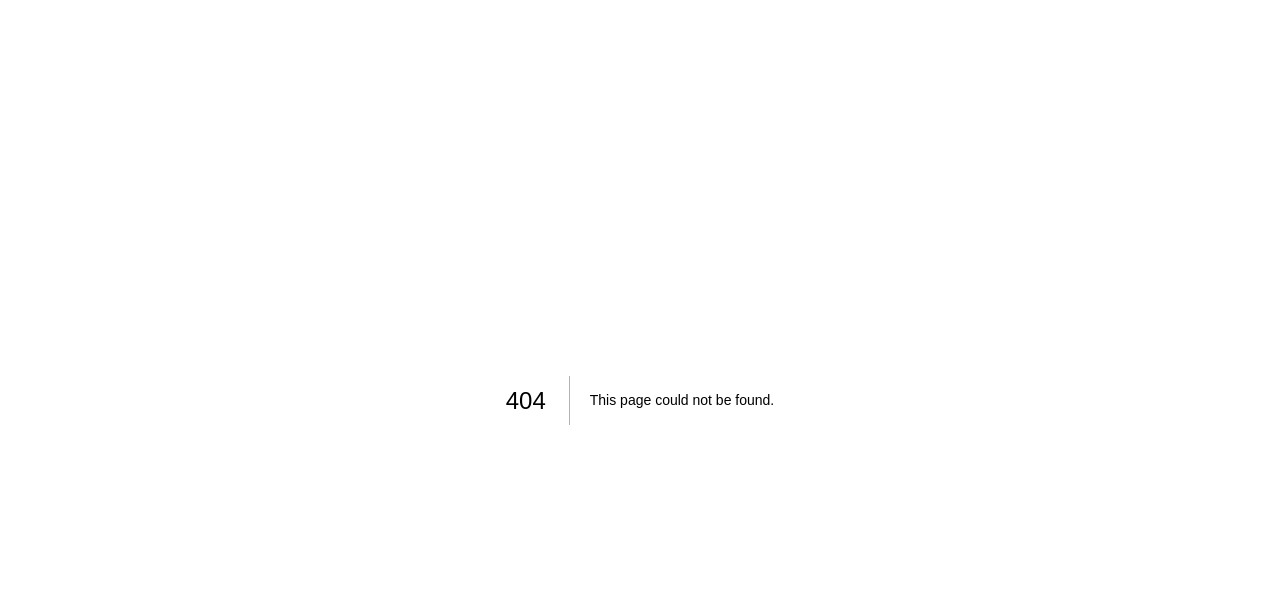
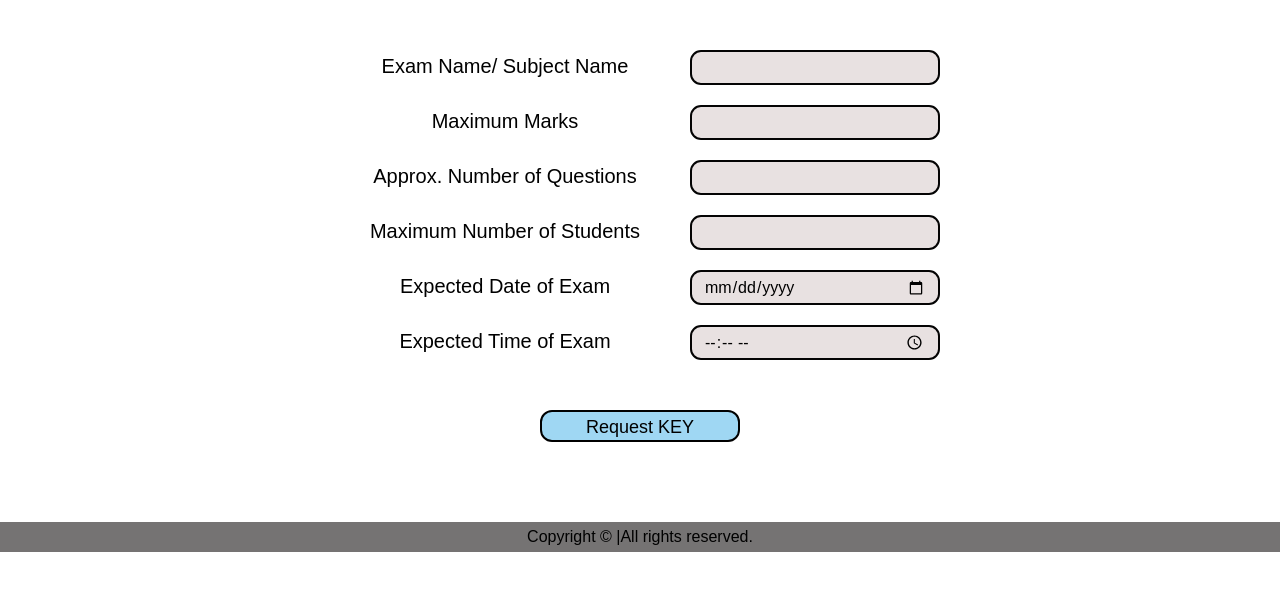
Before and after one commit to smorya-049/OEP_UI, a Next.js app: page /examcreation in a window 1280 px wide. Before the commit this address had no page. Shown: the top 590 px of the page. Built offline with nearby package versions, Linux system fonts and the light colour scheme.

Commit message:
Exam_Creation_Tab

```diff
--- a/package.json
+++ b/package.json
@@ -17,6 +17,6 @@
   "devDependencies": {
     "autoprefixer": "^10.4.19",
     "postcss": "^8.4.39",
-    "tailwindcss": "^3.4.4"
+    "tailwindcss": "^3.4.6"
   }
 }
--- /dev/null
+++ b/src/app/examcreation/examcreation.module.css
@@ -0,0 +1,44 @@
+.label{
+    width: 350px;
+    display: inline-block;
+    font-size: 20px;
+  }
+
+  .form{
+    margin: 40px auto;
+  }
+
+    .input {
+      background-color:rgb(232, 225, 225);
+      border: 2px solid rgb(4, 4, 4);
+      border-radius: 11px;
+      margin: 10px;
+      padding: 12px;
+      height: 35px;
+      width: 250px;
+      align-self: right;
+    }
+  .input:focus {
+      background-color: rgb(159, 215, 243);
+      border: 2px solid #171616;
+    }
+    .btn{
+      font-size: 18px;
+      font-family:Arial, Helvetica, sans-serif;
+      width: 200px;
+      height: 32px;
+      background-color:rgb(159, 215, 243);
+      color: black;
+      padding: 2px;
+      margin: 40px 200px;
+      border: 2px solid black;
+      border-radius: 12px;
+    }
+
+    .foot{
+      display: block;
+      text-align: center;
+      margin-top: 20px;
+      padding: 3px;
+      background-color: rgba(49, 46, 46, 0.667);
+    }
--- /dev/null
+++ b/src/app/examcreation/page.js
@@ -0,0 +1,29 @@
+import React from "react";
+import styles from "./examcreation.module.css";
+
+export default function Home() {
+  return (
+    <main>
+        <form action="/action_page.php" className={styles.form} align="center">
+        <label className={styles.label}>Exam Name/ Subject Name </label>
+        <input type="text" id="ExamName" className={styles.input}/><br/>
+        <label className={styles.label}>Maximum Marks</label>
+        <input type="number" id="MaxMark" className={styles.input} /><br/>
+        <label className={styles.label}>Approx. Number of Questions</label>
+        <input type="text" id="NoofQues" className={styles.input}/><br/>
+        <label className={styles.label}>Maximum Number of Students</label>
+        <input type="text" id="NoofStud" className={styles.input}/><br/>
+        <label className={styles.label}>Expected Date of Exam</label>
+        <input type="date" id="date" className={styles.input}/><br/>
+        <label className={styles.label}>Expected Time of Exam</label>
+        <input type="time" id="time" className={styles.input}/><br/>
+        <button type="submit" value="RequestKey" className={styles.btn}> Request KEY </button>
+        </form>
+
+        <footer className={styles.foot}>
+          <p>Copyright © |All rights reserved.</p>
+        </footer>
+
+    </main>
+  );
+}
--- a/src/app/nav/page.js
+++ b/src/app/nav/page.js
@@ -36,10 +36,10 @@ export default function nav(){
         </form>
         <div className="my-4 border-b border-grey-100 pb-4">
 
-        <a href="./dashboard" target="_blank"><div className="flex mb-2 justify-start items-center gap-4 pl-5 hover:bg-grey-300 p-2 rounded-md group cursor-pointer hover:shadow-lg m-auto "><AiOutlineDashboard className="text-2xl text-gray-400 group-hover:text-white"/>
+        <a href="./dashboard" target="_self"><div className="flex mb-2 justify-start items-center gap-4 pl-5 hover:bg-grey-300 p-2 rounded-md group cursor-pointer hover:shadow-lg m-auto "><AiOutlineDashboard className="text-2xl text-gray-400 group-hover:text-white"/>
           <h3 className="text-base text-gray-400 group-hover:text-white font-semibold"> Dashboard </h3></div></a>
-          <div className="flex mb-2 justify-start items-center gap-4 pl-5 hover:bg-grey-300 p-2 rounded-md group cursor-pointer hover:shadow-lg m-auto"><FiCheckCircle className="text-2xl text-gray-400 group-hover:text-white"/>
-          <h3 className="text-base text-gray-400 group-hover:text-white font-semibold"> Exam Creation </h3></div>
+        <a href="./examcreation" target="_self"><div className="flex mb-2 justify-start items-center gap-4 pl-5 hover:bg-grey-300 p-2 rounded-md group cursor-pointer hover:shadow-lg m-auto"><FiCheckCircle className="text-2xl text-gray-400 group-hover:text-white"/>
+          <h3 className="text-base text-gray-400 group-hover:text-white font-semibold">  Exam Creation  </h3></div></a>
           <div className="flex mb-2 justify-start items-center gap-4 pl-5 hover:bg-grey-300 p-2 rounded-md group cursor-pointer hover:shadow-lg m-auto"><IoNewspaperOutline className="text-2xl text-gray-400 group-hover:text-white"/>
           <h3 className="text-base text-gray-400 group-hover:text-white font-semibold"> Test Management </h3>
           </div>
```
Also changed, not shown: 1 other file (tests, documents, lock files or other folders).
